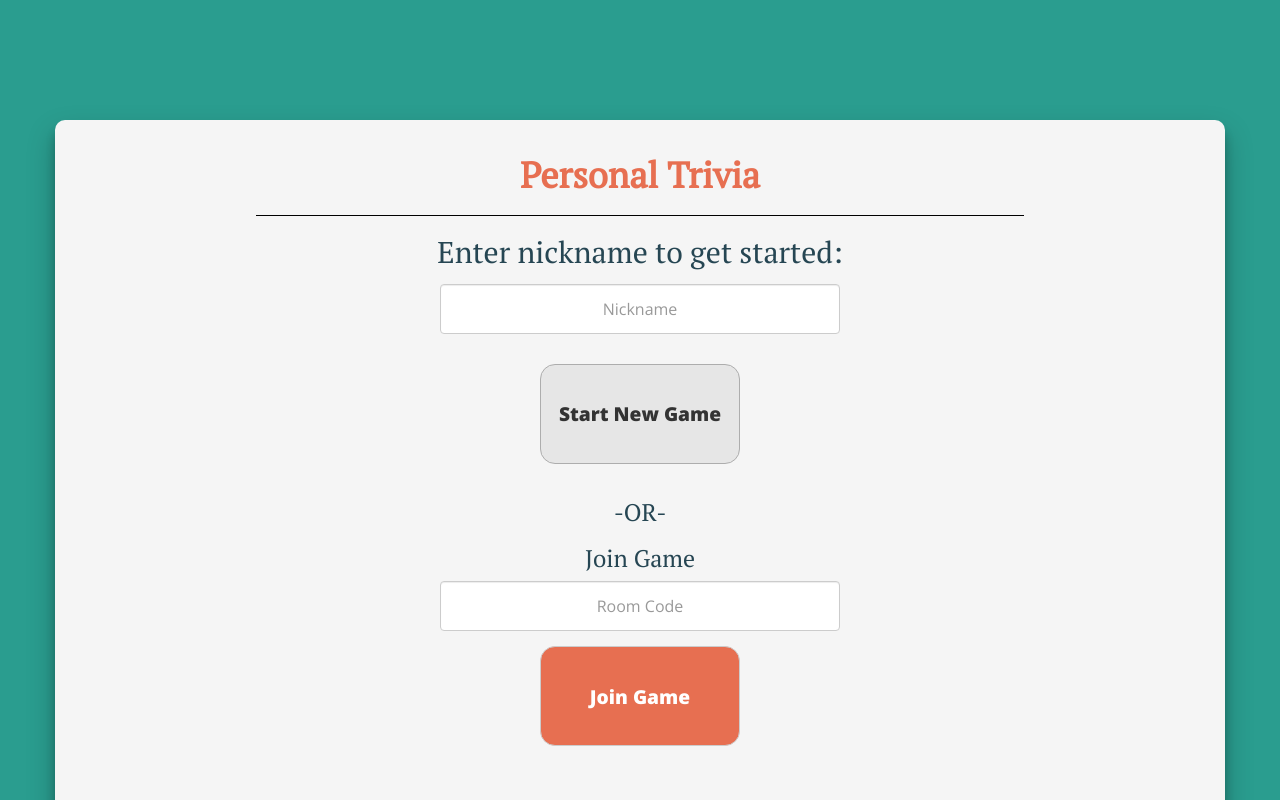
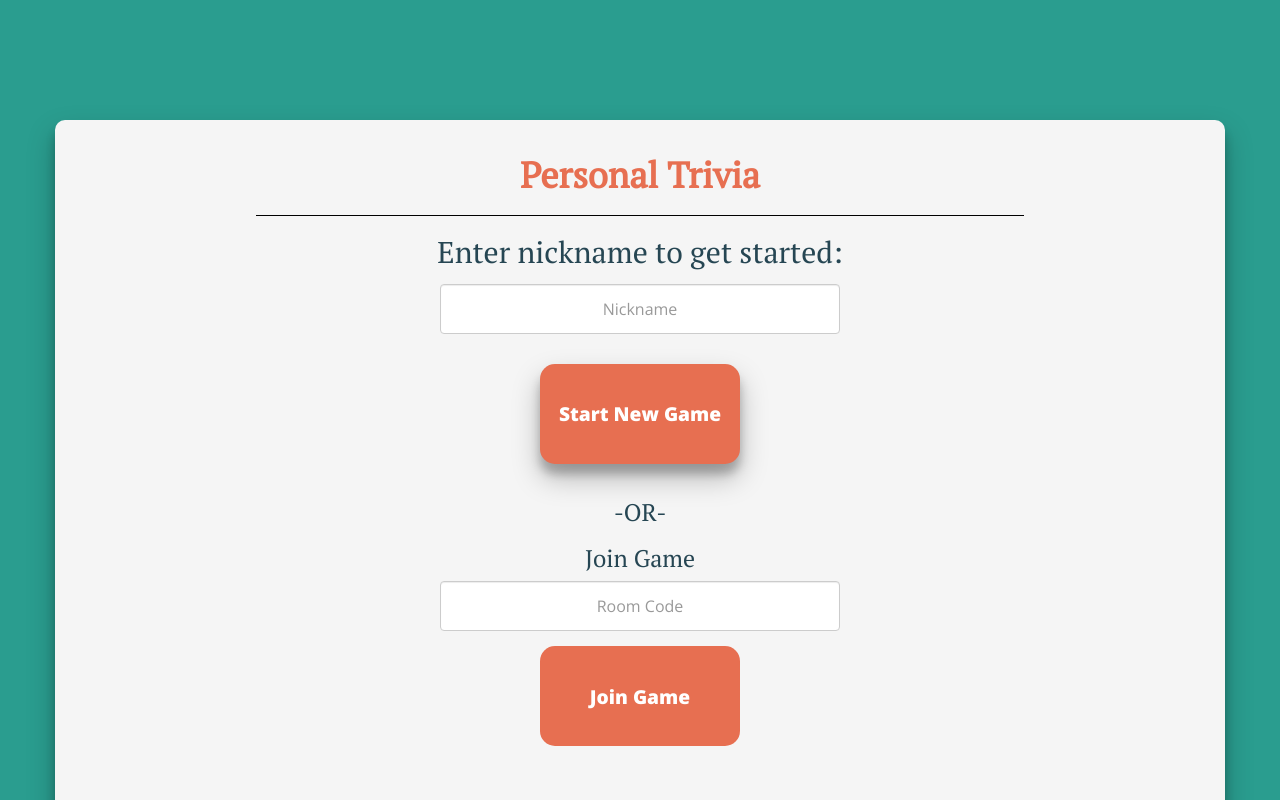
Before and after one commit to lucassong-RL/intproj-frontend, a React (Create React App) app: page / in a window 1280 px wide. In both pictures the pointer is over the button "Start New Game". Shown: the top 800 px of the page. Built offline with nearby package versions, Linux system fonts and the light colour scheme; no server answers; what aws-amplify would draw is missing.

Commit message:
remove bootstrap button click

```diff
--- a/src/index.css
+++ b/src/index.css
@@ -32,6 +32,13 @@ hr{
   min-width: 200px;
   border-radius: 15px;
   margin: 15px;
+  border: 0px;
+  transition: all 0.3s cubic-bezier(.25,.8,.25,1);
+}
+.btn:hover, .btn:focus, .btn:active {
+  background-color: #E76F51 !important;
+  color: #FFFFFF !important;
+  box-shadow: 0 14px 28px rgba(0,0,0,0.25), 0 10px 10px rgba(0,0,0,0.22);
 }
 
 .form-control{
```
